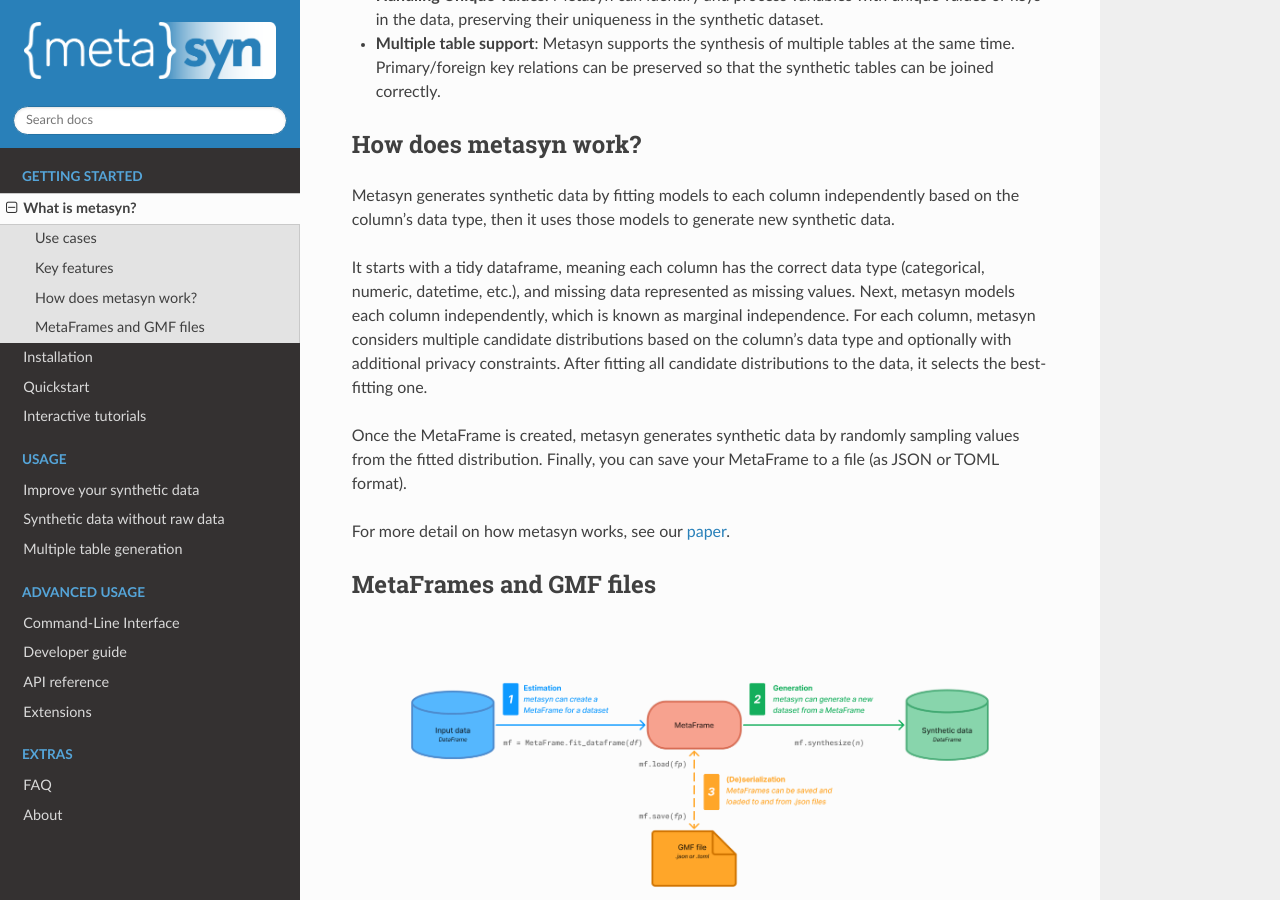
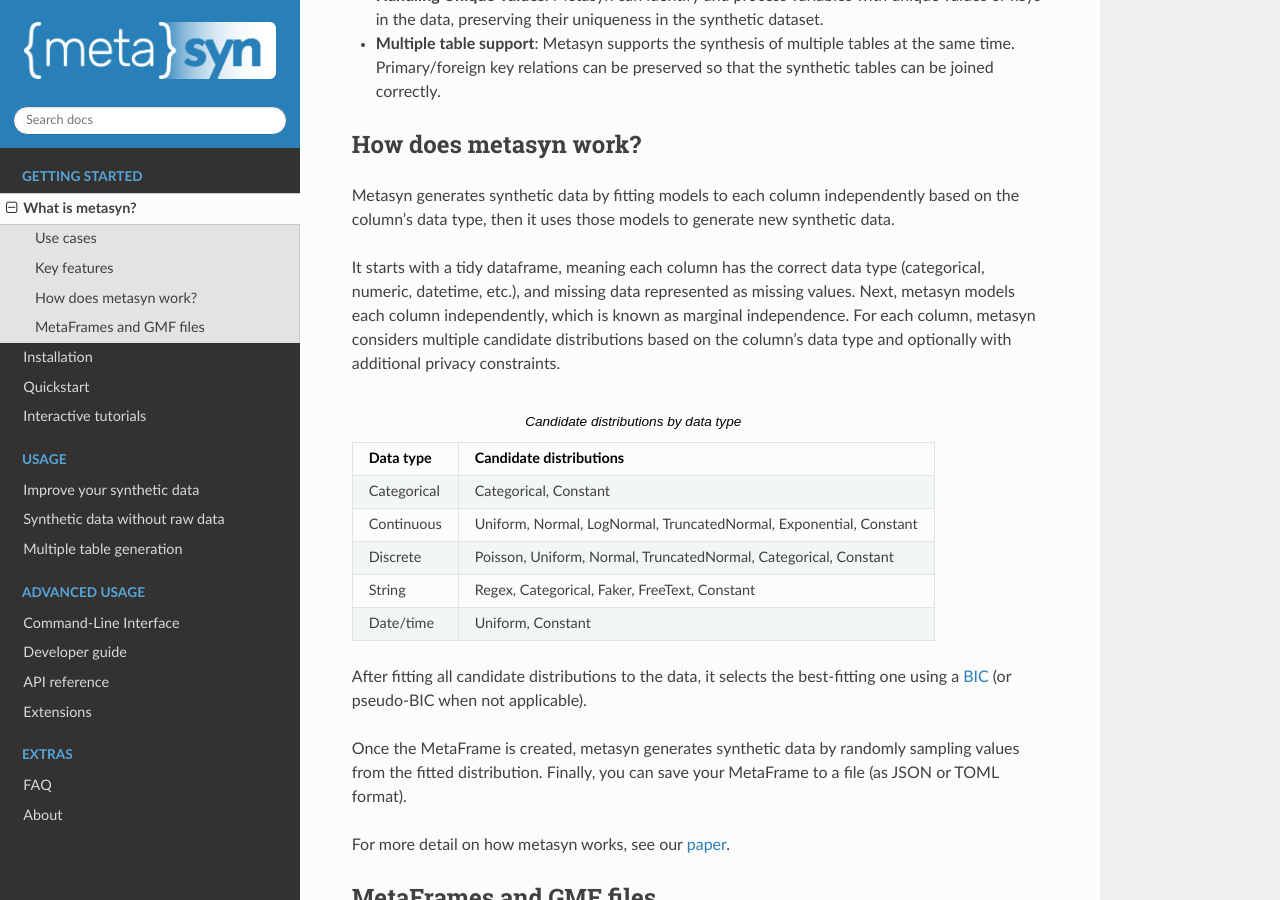
Before and after one commit to sodascience/metasyn, a Sphinx documentation site: the page built from docs/source/what_is_metasyn.rst, in a window 1280 px wide and 900 px high, scrolled down 1360 px. Built offline with Sphinx 7.4.7 and the Read the Docs theme 3.1.0, drawn with Linux system fonts in a browser that asks for light colours.

Commit message:
Add table and BIC

```diff
--- a/docs/source/what_is_metasyn.rst
+++ b/docs/source/what_is_metasyn.rst
@@ -40,11 +40,24 @@
 
 It starts with a tidy dataframe, meaning each column has the correct data type (categorical, numeric, datetime, etc.), and missing data represented as missing values. Next, metasyn models each column independently,
 which is known as marginal independence. For each column, metasyn considers multiple candidate distributions based on the column's data type and optionally with additional privacy constraints.
-After fitting all candidate distributions to the data, it selects the best-fitting one.
 
-.. note: need to add examples of distributions?
-.. note: do we want to explain best-fitting based on what?
+.. list-table:: Candidate distributions by data type
+   :header-rows: 1
 
+   * - Data type
+     - Candidate distributions
+   * - Categorical
+     - Categorical, Constant
+   * - Continuous
+     - Uniform, Normal, LogNormal, TruncatedNormal, Exponential, Constant
+   * - Discrete
+     - Poisson, Uniform, Normal, TruncatedNormal, Categorical, Constant
+   * - String
+     - Regex, Categorical, Faker, FreeText, Constant
+   * - Date/time
+     - Uniform, Constant
+
+After fitting all candidate distributions to the data, it selects the best-fitting one using a `BIC <https://en.wikipedia.org/wiki/Bayesian_information_criterion>`_ (or pseudo-BIC when not applicable).
 
 Once the MetaFrame is created, metasyn generates synthetic data by randomly sampling values from the fitted distribution.
 Finally, you can save your MetaFrame to a file (as JSON or TOML format).
```
